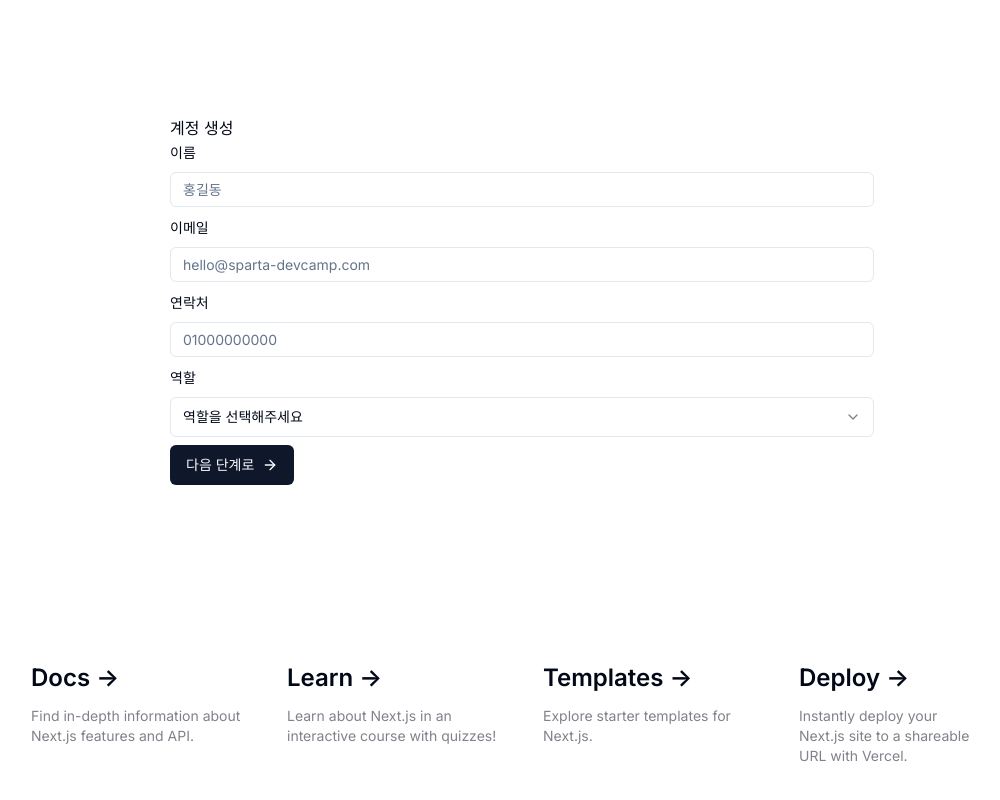
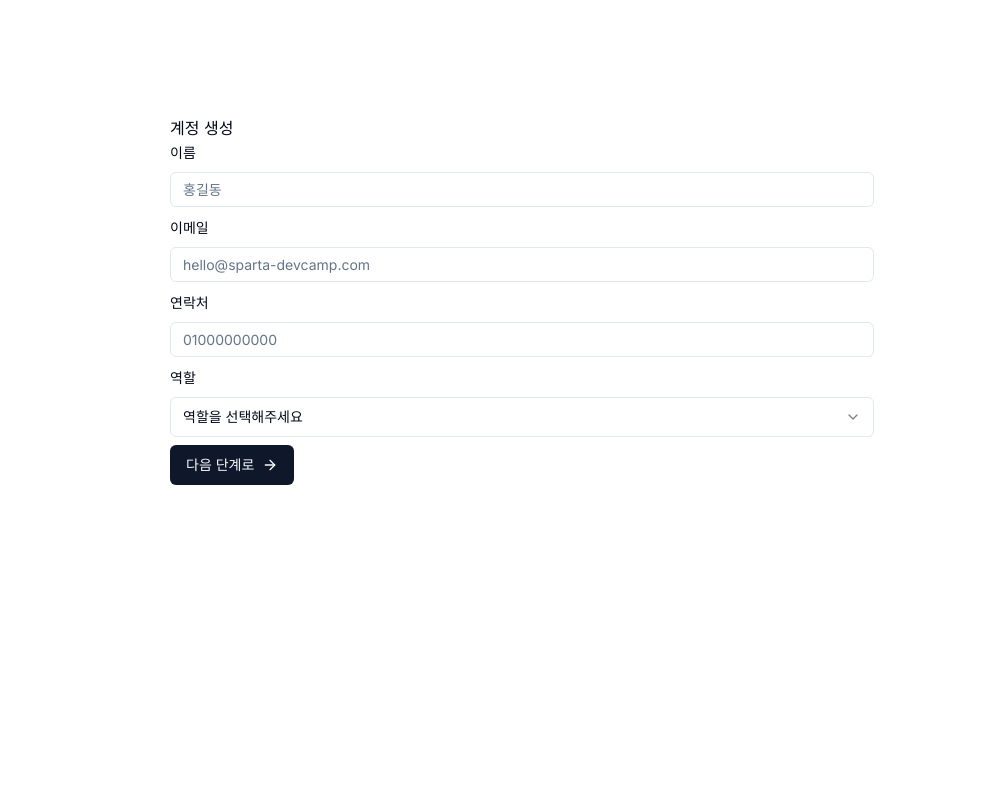
Before and after one commit to Pseheyon/DevCamp, a Next.js app: page / in a window 1280 px wide. Shown: the part 234-1034 px from the top of the page, without its empty margins (118-1118 px from the left). After the commit the page ends 975 px from the top, so only its background shows below. Built offline with nearby package versions, Linux system fonts and the light colour scheme.

Commit message:
[docs] 주석, 콘솔 , next 스타일 삭제
로그인 링크 주석 제거- 로그인시 장바구니로

```diff
--- a/src/app/api/login/route.ts
+++ b/src/app/api/login/route.ts
@@ -9,14 +9,12 @@ export async function POST(request: Request) {
   const body: unknown = await request.json();
   const result = loginSchema.safeParse(body);
 
-  // Zod의 .flatten() 메소드를 사용하여 에러를 더 쉽게 처리할 수 있습니다.
   let zodErrors = {};
   if (!result.success) {
     result.error.issues.forEach((issue) => {
       zodErrors = { ...zodErrors, [issue.path[0]]: issue.message };
     });
   } else {
-    console.log("서버확인", result);
     const { email, password, role } = result.data;
 
     const existingUser = mockUserData.email === email ? mockUserData : null;
--- a/src/app/api/signup/route.ts
+++ b/src/app/api/signup/route.ts
@@ -1,4 +1,4 @@
-import { registerSchema } from "@/validators/auth";
+import { registerSchema } from "@/validators/signupSchema";
 import { NextResponse } from "next/server";
 
 export async function POST(request: Request) {
--- a/src/app/layout.tsx
+++ b/src/app/layout.tsx
@@ -7,7 +7,6 @@ import {
   MenubarContent,
   MenubarItem,
   MenubarMenu,
-  MenubarSeparator,
   MenubarShortcut,
   MenubarTrigger,
 } from "@/components/ui/menubar";
@@ -34,7 +33,7 @@ export default function RootLayout({
             </MenubarTrigger>
             <MenubarContent>
               <MenubarItem>
-                New Tab <MenubarShortcut>바로가기</MenubarShortcut>
+                홈 <MenubarShortcut>바로가기</MenubarShortcut>
               </MenubarItem>
             </MenubarContent>
           </MenubarMenu>
@@ -44,7 +43,7 @@ export default function RootLayout({
             </MenubarTrigger>
             <MenubarContent>
               <MenubarItem>
-                New Tab <MenubarShortcut>⌘T</MenubarShortcut>
+                회원가입 <MenubarShortcut>⌘T</MenubarShortcut>
               </MenubarItem>
             </MenubarContent>
           </MenubarMenu>
@@ -54,7 +53,7 @@ export default function RootLayout({
             </MenubarTrigger>
             <MenubarContent>
               <MenubarItem>
-                New Tab <MenubarShortcut>바로가기</MenubarShortcut>
+                로그인 <MenubarShortcut>바로가기</MenubarShortcut>
               </MenubarItem>
             </MenubarContent>
           </MenubarMenu>
@@ -64,7 +63,7 @@ export default function RootLayout({
             </MenubarTrigger>
             <MenubarContent>
               <MenubarItem>
-                New Tab <MenubarShortcut>바로가기</MenubarShortcut>
+                장바구니 <MenubarShortcut>바로가기</MenubarShortcut>
               </MenubarItem>
             </MenubarContent>
           </MenubarMenu>
--- a/src/app/login/page.tsx
+++ b/src/app/login/page.tsx
@@ -31,7 +31,6 @@ import {
   SelectTrigger,
   SelectValue,
 } from "@/components/ui/select";
-import { useToast } from "@/components/ui/use-toast";
 import { Input } from "@/components/ui/input";
 import { TsLoginSchemaType, loginSchema } from "@/validators/loginSchema";
 import { cn } from "@/lib/utils";
@@ -55,7 +54,6 @@ export default function Login() {
     resolver: zodResolver(loginSchema),
   });
 
-  const { toast } = useToast();
   const onSubmit = async (data: TsLoginSchemaType) => {
     alert(JSON.stringify(data, null, 4));
     const response = await fetch("/api/login", {
@@ -73,7 +71,6 @@ export default function Login() {
 
     if (responseData.errors) {
       const errors = responseData.errors;
-      console.log("responseData.errors", responseData.errors);
     }
     if (response.ok) {
     }
@@ -157,13 +154,10 @@ export default function Login() {
               type="submit"
               className=" cursor-pointer"
               onClick={(e) => {
-                console.log("클릭 발생!");
                 form.handleSubmit(onSubmit)(e);
               }}
             >
-              {/* <Link href="/cart"> */}
-              로그인하기
-              {/* </Link> */}
+              <Link href="/cart">로그인하기</Link>
             </Button>
             <Button
               variant="lightblue"
--- a/src/app/page.tsx
+++ b/src/app/page.tsx
@@ -21,76 +21,6 @@ export default function Home() {
         <FormWithReactHookFormAndZod />
       </div>
       {/* </div> */}
-
-      <div className="mb-32 grid text-center lg:max-w-5xl lg:w-full lg:mb-0 lg:grid-cols-4 lg:text-left">
-        <a
-          href="https://nextjs.org/docs?utm_source=create-next-app&utm_medium=appdir-template&utm_campaign=create-next-app"
-          className="group rounded-lg border border-transparent px-5 py-4 transition-colors hover:border-gray-300 hover:bg-gray-100 hover:dark:border-neutral-700 hover:dark:bg-neutral-800/30"
-          target="_blank"
-          rel="noopener noreferrer"
-        >
-          <h2 className={`mb-3 text-2xl font-semibold`}>
-            Docs{" "}
-            <span className="inline-block transition-transform group-hover:translate-x-1 motion-reduce:transform-none">
-              -&gt;
-            </span>
-          </h2>
-          <p className={`m-0 max-w-[30ch] text-sm opacity-50`}>
-            Find in-depth information about Next.js features and API.
-          </p>
-        </a>
-
-        <a
-          href="https://nextjs.org/learn?utm_source=create-next-app&utm_medium=appdir-template-tw&utm_campaign=create-next-app"
-          className="group rounded-lg border border-transparent px-5 py-4 transition-colors hover:border-gray-300 hover:bg-gray-100 hover:dark:border-neutral-700 hover:dark:bg-neutral-800/30"
-          target="_blank"
-          rel="noopener noreferrer"
-        >
-          <h2 className={`mb-3 text-2xl font-semibold`}>
-            Learn{" "}
-            <span className="inline-block transition-transform group-hover:translate-x-1 motion-reduce:transform-none">
-              -&gt;
-            </span>
-          </h2>
-          <p className={`m-0 max-w-[30ch] text-sm opacity-50`}>
-            Learn about Next.js in an interactive course with&nbsp;quizzes!
-          </p>
-        </a>
-
-        <a
-          href="https://vercel.com/templates?framework=next.js&utm_source=create-next-app&utm_medium=appdir-template&utm_campaign=create-next-app"
-          className="group rounded-lg border border-transparent px-5 py-4 transition-colors hover:border-gray-300 hover:bg-gray-100 hover:dark:border-neutral-700 hover:dark:bg-neutral-800/30"
-          target="_blank"
-          rel="noopener noreferrer"
-        >
-          <h2 className={`mb-3 text-2xl font-semibold`}>
-            Templates{" "}
-            <span className="inline-block transition-transform group-hover:translate-x-1 motion-reduce:transform-none">
-              -&gt;
-            </span>
-          </h2>
-          <p className={`m-0 max-w-[30ch] text-sm opacity-50`}>
-            Explore starter templates for Next.js.
-          </p>
-        </a>
-
-        <a
-          href="https://vercel.com/new?utm_source=create-next-app&utm_medium=appdir-template&utm_campaign=create-next-app"
-          className="group rounded-lg border border-transparent px-5 py-4 transition-colors hover:border-gray-300 hover:bg-gray-100 hover:dark:border-neutral-700 hover:dark:bg-neutral-800/30"
-          target="_blank"
-          rel="noopener noreferrer"
-        >
-          <h2 className={`mb-3 text-2xl font-semibold`}>
-            Deploy{" "}
-            <span className="inline-block transition-transform group-hover:translate-x-1 motion-reduce:transform-none">
-              -&gt;
-            </span>
-          </h2>
-          <p className={`m-0 max-w-[30ch] text-sm opacity-50 text-balance`}>
-            Instantly deploy your Next.js site to a shareable URL with Vercel.
-          </p>
-        </a>
-      </div>
     </main>
   );
 }
--- a/src/components/ui/button.tsx
+++ b/src/components/ui/button.tsx
@@ -20,7 +20,7 @@ const buttonVariants = cva(
         link: "text-primary underline-offset-4 hover:underline",
         deepnavy:
           "bg-indigo-500 hover:bg-indigo-600 text-[14px] text-white transition-all duration-300",
-        // 연한 블루 버튼
+
         lightblue:
           "bg-cyan-200 hover:bg-cyan-400 text-[14px] font-bold text-primaryBlue-default hover:bg-primaryBlue-100/50 transition-all duration-300",
       },
@@ -46,8 +46,8 @@ const buttonVariants = cva(
     defaultVariants: {
       variant: "default",
       size: "default",
-      font: "default", // defaultVariants에 추가
-      Taweight: "default", // defaultVariants에 추가
+      font: "default",
+      Taweight: "default",
     },
   }
 );
--- a/src/components/ui/toaster.tsx
+++ /dev/null
@@ -1,35 +0,0 @@
-"use client"
-
-import {
-  Toast,
-  ToastClose,
-  ToastDescription,
-  ToastProvider,
-  ToastTitle,
-  ToastViewport,
-} from "@/components/ui/toast"
-import { useToast } from "@/components/ui/use-toast"
-
-export function Toaster() {
-  const { toasts } = useToast()
-
-  return (
-    <ToastProvider>
-      {toasts.map(function ({ id, title, description, action, ...props }) {
-        return (
-          <Toast key={id} {...props}>
-            <div className="grid gap-1">
-              {title && <ToastTitle>{title}</ToastTitle>}
-              {description && (
-                <ToastDescription>{description}</ToastDescription>
-              )}
-            </div>
-            {action}
-            <ToastClose />
-          </Toast>
-        )
-      })}
-      <ToastViewport />
-    </ToastProvider>
-  )
-}
--- a/src/validators/loginSchema.ts
+++ b/src/validators/loginSchema.ts
@@ -1,4 +1,3 @@
-// loginSchema.ts
 import { z } from "zod";
 const passwordRegex =
   /^(?=.*[a-zA-Z])(?=.*\d)(?=.*[@$!%*?&])[A-Za-z\d@$!%*?&]{6,}$/;
```
Also changed, not shown: src/components/sign-up.tsx (+4 -5 lines), src/components/ui/toast.tsx (deleted, +0 -129 lines), src/validators/signupSchema.ts (renamed from src/validators/auth.ts).
